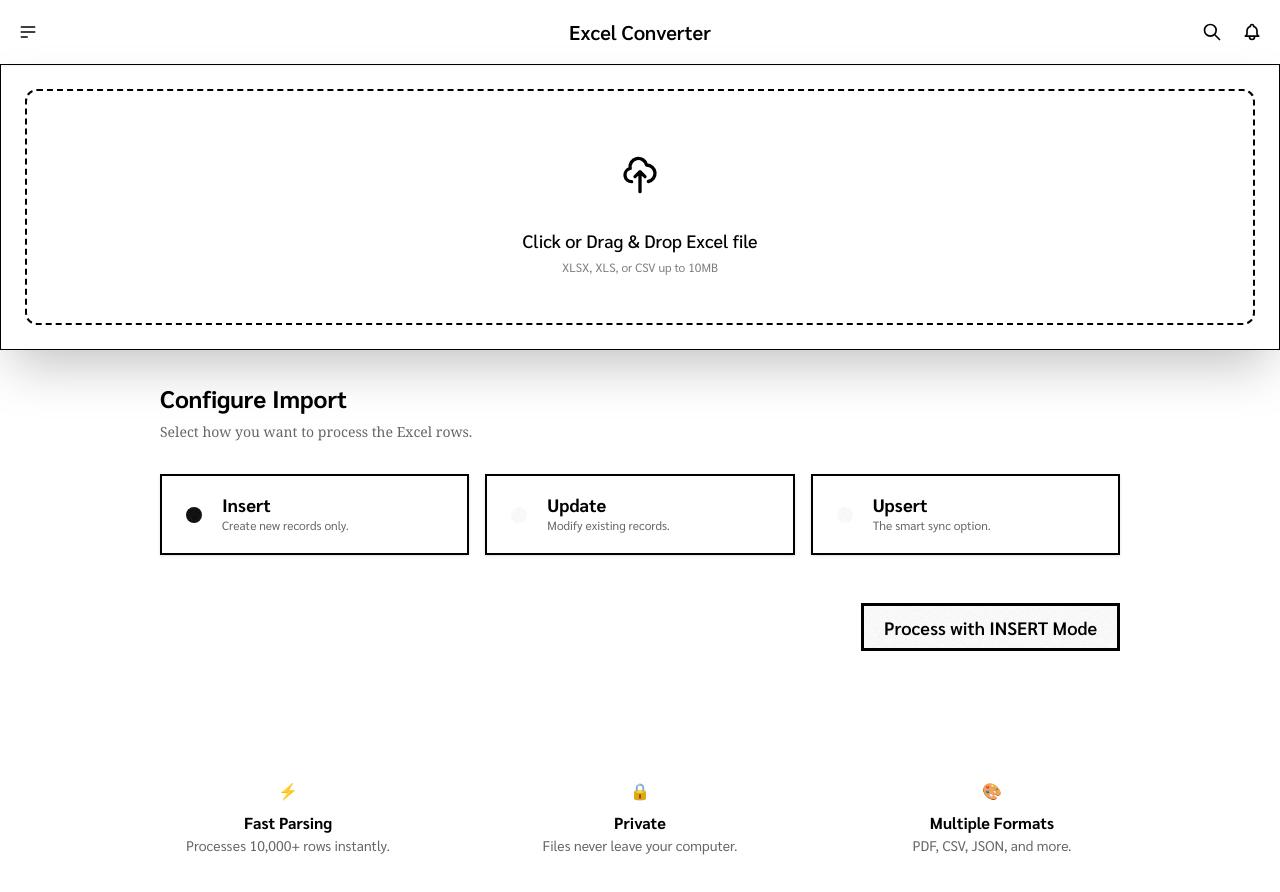
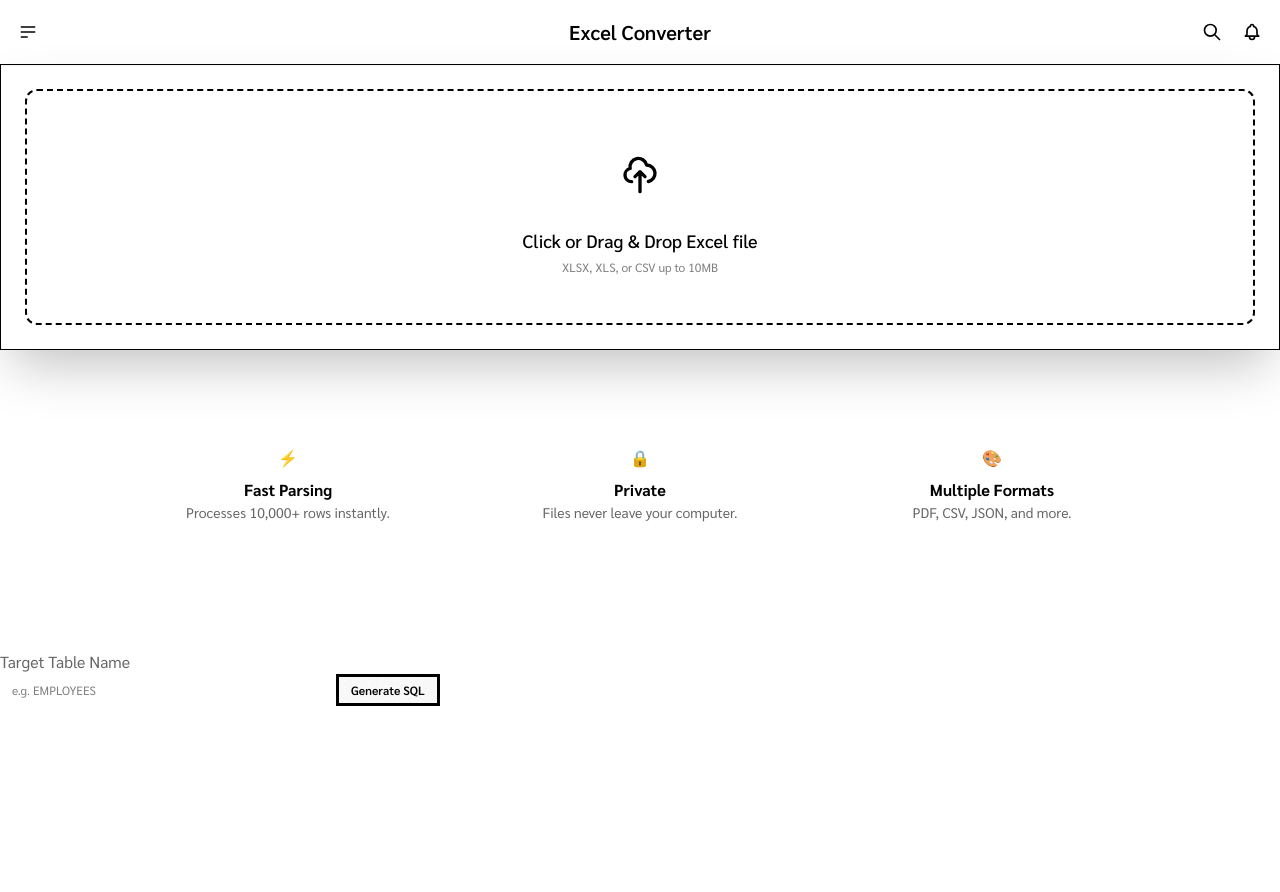
Before and after one commit to ThongChaiBoonChan/ThongChaiBoonChan.github.io, an Angular app: page / in a window 1280 px wide. Shown: the top 892 px of the page. After the commit the page ends 800 px from the top, so only its background shows below. Built offline with nearby package versions, Linux system fonts and the light colour scheme.

Commit message:
convert to sql

```diff
--- a/src/app/features/main-page/pages/converter-page/converter-page.html
+++ b/src/app/features/main-page/pages/converter-page/converter-page.html
@@ -43,7 +43,7 @@
 </div>
 
 <!-- selection buttons -->
-<div class="max-w-5xl mx-auto p-8">
+<!-- <div class="max-w-5xl mx-auto p-8">
   <h2 class="text-2xl font-bold mb-2">Configure Import</h2>
   <p class="text-sm opacity-60 mb-8 font-serif">Select how you want to process the Excel rows.</p>
 
@@ -65,7 +65,7 @@
       Process with {{ currentMode() | uppercase }} Mode
     </button>
   </div>
-</div>
+</div> -->
 
 <!-- data table -->
 <div class="p-8">
@@ -114,3 +114,29 @@
 </div>
 }
 </div>
+
+
+<div class="mt-8 space-y-4">
+  <div class="flex items-end gap-4">
+    <div class="form-control w-full max-w-xs">
+      <label class="label"><span class="label-text">Target Table Name</span></label>
+      <input #tableInput type="text" placeholder="e.g. EMPLOYEES" class="input input-bordered input-sm" />
+    </div>
+    <button
+      (click)="onProcess(tableInput.value)"
+      class="btn btn-primary btn-sm">
+      Generate SQL
+    </button>
+  </div>
+
+  @if (generatedSql()) {
+    <div class="relative group">
+      <div class="absolute right-4 top-4 opacity-0 group-hover:opacity-100 transition-opacity">
+        <button class="btn btn-xs btn-outline" (click)="copyToClipboard()">Copy SQL</button>
+      </div>
+      <pre class="bg-slate-900 text-green-400 p-6 rounded-xl overflow-x-auto text-xs font-mono max-h-96">
+        <code>{{ generatedSql() }}</code>
+      </pre>
+    </div>
+  }
+</div>
--- a/src/app/features/main-page/pages/converter-page/converter-page.ts
+++ b/src/app/features/main-page/pages/converter-page/converter-page.ts
@@ -11,11 +11,11 @@ import { ExcelService } from '../../../../services/excel-service';
 })
 export class ConverterPage {
   currentMode = signal<'insert' | 'update' | 'upsert'>('insert');
-fileName = signal<string | null>(null);
+  fileName = signal<string | null>(null);
   hasData = signal(false);
   constructor(
     private excelService: ExcelService
-  ) {}
+  ) { }
 
   // Data State
   tableData = signal<any[]>([]);
@@ -40,4 +40,57 @@ fileName = signal<string | null>(null);
     this.fileName.set(null);
     this.hasData.set(false);
   }
+
+
+  generatedSql = signal<string>('');
+
+  onProcess(tableName: string) {
+    const name = tableName || 'YOUR_TABLE_NAME';
+    const sql = this.generateOracleSql(this.tableData(), name);
+    this.generatedSql.set(sql);
+  }
+
+  copyToClipboard() {
+    navigator.clipboard.writeText(this.generatedSql());
+    // Optional: Add a daisyUI toast notification here
+    alert('SQL copied to clipboard!');
+  }
+
+  generateOracleSql(data: any[], tableName: string): string {
+    if (!data || data.length === 0) return '';
+
+    const columns = Object.keys(data[0]);
+    const columnString = columns.join(', ');
+
+    const sqlStatements = data.map(row => {
+      const values = columns.map(col => {
+        const val = row[col];
+
+        // 1. Handle Nulls
+        if (val === null || val === undefined) return 'NULL';
+
+        // 2. Handle Numbers
+        if (typeof val === 'number') return val;
+
+        // 3. Handle Dates (Oracle specific)
+        // Basic check if string looks like a date
+        if (this.isDate(val)) {
+          return `TO_DATE('${val}', 'YYYY-MM-DD HH24:MI:SS')`;
+        }
+
+        // 4. Handle Strings (Escape single quotes)
+        const escapedVal = String(val).replace(/'/g, "''");
+        return `'${escapedVal}'`;
+      });
+
+      return `INSERT INTO ${tableName} (${columnString}) VALUES (${values.join(', ')});`;
+    });
+
+    return sqlStatements.join('\n') + '\nCOMMIT;';
+  }
+
+  // Simple helper to detect dates
+  private isDate(val: any): boolean {
+    return !isNaN(Date.parse(val)) && String(val).includes('-');
+  }
 }
--- a/src/app/services/excel-service.ts
+++ b/src/app/services/excel-service.ts
@@ -7,7 +7,8 @@ import * as XLSX from 'xlsx';
 export class ExcelService {
   async parseExcel(file: File): Promise<any[]> {
     const data = await file.arrayBuffer();
-    const workbook = XLSX.read(data);
+    const workbook = XLSX.read(data, { cellDates: true });
+
     const firstSheetName = workbook.SheetNames[0];
     const worksheet = workbook.Sheets[firstSheetName];
 
```
